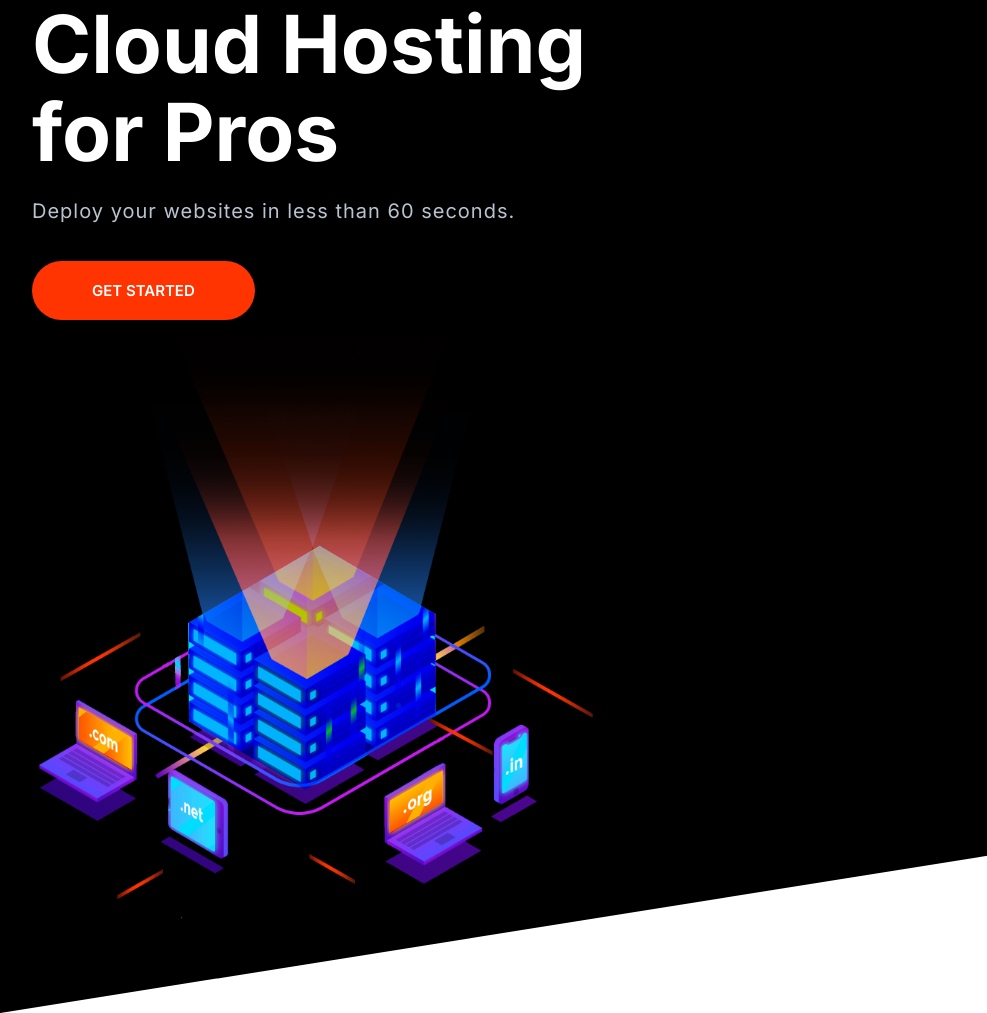
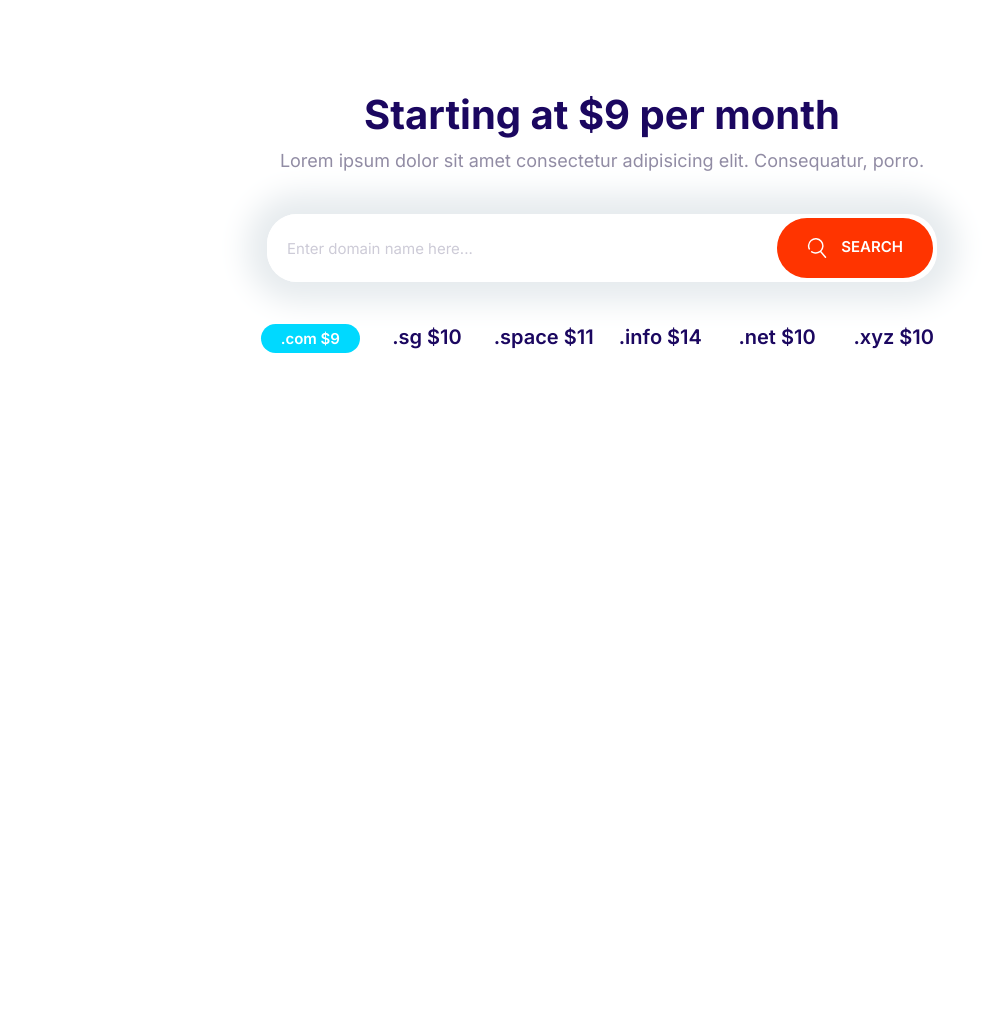
Before and after one commit to Freebox96/freebox, a plain HTML site: page index.html in a window 1280 px wide. Shown: the top 1013 px of the page, without its empty margins (38-1025 px from the left). After the commit the page ends 800 px from the top, so only its background shows below. Drawn offline with Linux system fonts and the light colour scheme.

Commit message:
Creating the domain block components.

```diff
--- a/css/styles.css
+++ b/css/styles.css
@@ -173,10 +173,17 @@ a {
     font-size: 1.8rem;
     font-weight: 600;
     margin: 1rem 0;
+    outline: 0;
     padding: 2rem 3rem;
     text-align: center;
     text-transform: uppercase;
     white-space: nowrap;
+}
+.btn .icon{
+    width: 2rem;
+    height: 2rem;
+    margin-right: 1rem;
+    vertical-align: middle;
 }
 .btn--primary{
     background: var(--color-primary);
@@ -243,7 +250,7 @@ a {
 .input-group .input {
     border: 0;
     flex-grow: 1;
-    padding: 1.5rem 1rem;
+    padding: 1.5rem 2rem;
 }
 .input-group .btn {
     margin: 4px;
@@ -590,3 +597,25 @@ font-size: 3rem;
         align-self: center;
     }
 }
+/* Domain Block*/
+.block-domain .input-group{
+    box-shadow: 0 0 30px 20px #e6ebee;
+    border : 0;
+    margin: 4rem auto;
+    max-width: 670px;
+}
+.block-domain__prices{
+    display: grid;
+    grid-template-columns: repeat(3, 1fr);
+    grid-template-rows: repeat(2, 6rem);
+    font-size: 2rem;
+    font-weight: 600;
+    justify-items: center;
+    max-width: 700px;
+    margin: 0 auto;
+}
+@media screen and (min-width: 768px){
+    .block-domain__prices{
+        grid-template-columns: repeat(auto-fit, minmax(10rem, 1fr));
+    }
+}
--- a/index.html
+++ b/index.html
@@ -15,29 +15,37 @@
     <link rel="stylesheet" href="css/styles.css" />
   </head>
   <body>
-    <section class="block block--dark block--skewed-left hero">
-      <div class="container grid grid--1x2">
-        <header class="block__header hero__content">
-          <h1 class="block__heading">Cloud Hosting for Pros</h1>
-          <p class="hero__tagline">
-            Deploy your websites in less than 60 seconds.
-          </p>
-          <a href="" class="btn btn--accent btn--stretched">Get Started</a>
-        </header>
-        <picture>
-          <source
-            type="image/webp"
-            srcset="images/banner.webp 1x, images/banner@2x.webp 2x"
-          />
-          <source
-            type="image/png"
-            srcset="images/banner.png 1x, images/banner@2x.png 2x"
-          />
-          </picture>
-          <img class="hero__image" src="images/banner.png" alt="" />
-        </picture>
+    <section class="block container block-domain">
+      <header class="block__header">
+        <h2>Starting at $9 per month</h2>
+        <p>
+          Lorem ipsum dolor sit amet consectetur adipisicing elit. Consequatur,
+          porro.
+        </p>
+      </header>
+      <div class="input-group">
+        <input
+          type="text"
+          class="input"
+          placeholder="Enter domain name here..."
+        />
+        <button class="btn btn--accent">
+          <svg class="icon icon--white">
+            <use xlink:href="images/sprite.svg#search"></use>
+          </svg>
+          Search
+        </button>
       </div>
+      <ul class="list block-domain__prices">
+        <li><span class="badge badge--secondary">.com $9</span></li>
+        <li>.sg $10</li>
+        <li>.space $11</li>
+        <li>.info $14</li>
+        <li>.net $10</li>
+        <li>.xyz $10</li>
+      </ul>
     </section>
+
     <script src="js/main.js"></script>
   </body>
 </html>
```
Also changed, not shown: components/domainblock.html (added, +26 -0 lines).
